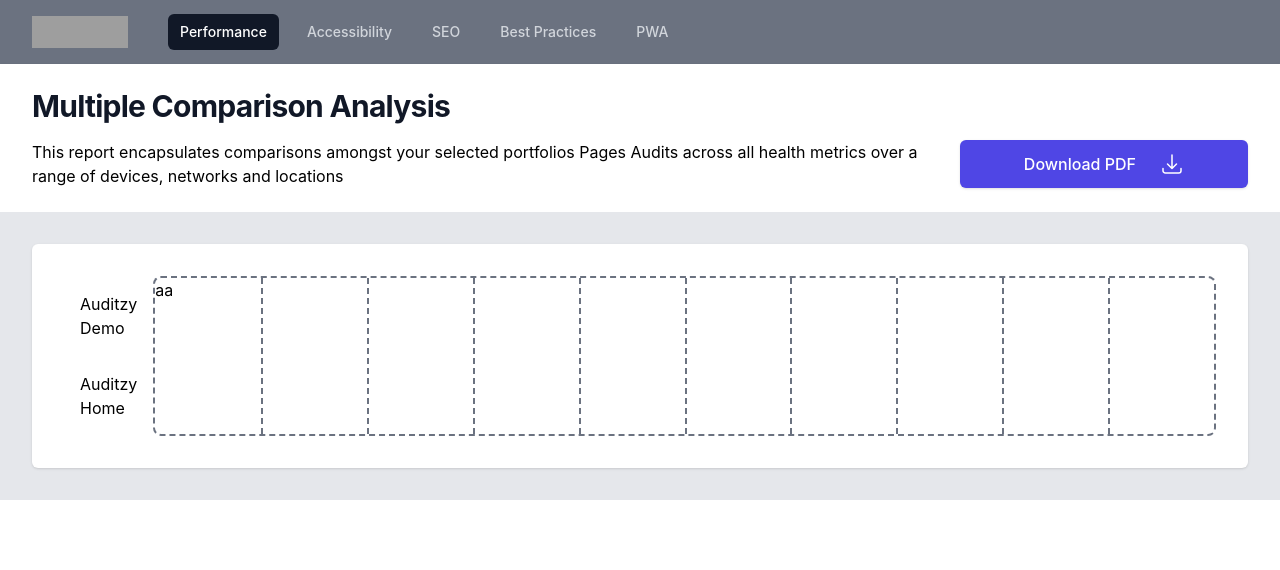
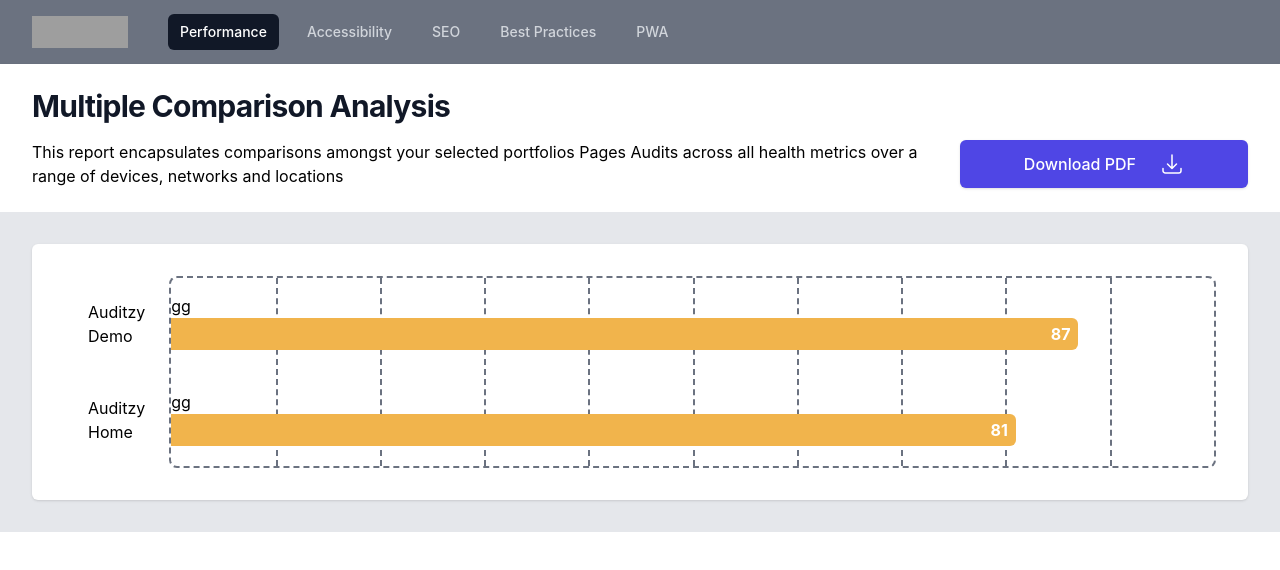
Before and after one commit to shashtag/stats-representation-with-pdf-download, a React (Create React App) app: page / in a window 1280 px wide. Shown: the top 570 px of the page. Built offline with nearby package versions, Linux system fonts and the light colour scheme; grey boxes are pictures that could not be loaded; the HTML template or start-up script is replaced by a standard one.

Commit message:
✨ add bars

```diff
--- a/src/Components/Hero.tsx
+++ b/src/Components/Hero.tsx
@@ -2,11 +2,12 @@ import { useState } from "react";
 import Nav from "./Nav";
 import Stats from "./StatsRep";
 import Header from "./Header";
-import formatData from "../UtilFunctions/formatData";
+import useFormatData from "../Hooks/useFormatData";
 
 export default function Hero() {
   const [page, setPage] = useState("Performance");
-  var { webPages } = formatData();
+  var { webPages, performances, accessibility, bestPractices, pwa, seo } =
+    useFormatData();
 
   return (
     <div className='min-h-full'>
@@ -14,7 +15,21 @@ export default function Hero() {
       <Header />
       <main className='bg-gray-200 mx-auto max-w-7xl p-8'>
         <div className='bg-white shadow rounded-md p-8'>
-          <Stats max={100} webPages={webPages} />
+          <Stats
+            max={100}
+            webPages={webPages}
+            barValues={
+              page === "Performance"
+                ? performances
+                : page === "Accessibility"
+                ? accessibility
+                : page === "SEO"
+                ? seo
+                : page === "PWA"
+                ? pwa
+                : bestPractices
+            }
+          />
         </div>
       </main>
     </div>
--- a/src/Components/StatsRep.tsx
+++ b/src/Components/StatsRep.tsx
@@ -1,20 +1,24 @@
 import React from "react";
 
-type Props = { max: number; webPages: WebPageType[] };
+type Props = {
+  max: number;
+  webPages: WebPageType[];
+  barValues: BarValueType[] | null;
+};
 
-const StatsRep = ({ max, webPages }: Props) => {
+const StatsRep = ({ max, webPages, barValues }: Props) => {
   return (
-    <div className='grid  grid-cols-stats '>
+    <div className='grid grid-cols-stats '>
       <div>
         {webPages.map((webPage: WebPageType) => (
-          <div key={webPage.pageName} className='p-4 '>
+          <div key={webPage.pageName} className='p-6'>
             <div>{webPage.portfolioName}</div>
             <div>{webPage.pageName}</div>
           </div>
         ))}
       </div>
       <div className=' relative rounded-lg border-2 border-dashed border-gray-500 border-collapse'>
-        <div className='grid grid-cols-10 h-full w-full absolute '>
+        <div className='z-0 grid grid-cols-10 h-full w-full absolute '>
           <div></div>
           <div className='border-l-2 border-dashed border-gray-500 '></div>
           <div className='border-l-2 border-dashed border-gray-500 '></div>
@@ -26,7 +30,32 @@ const StatsRep = ({ max, webPages }: Props) => {
           <div className='border-l-2 border-dashed border-gray-500 '></div>
           <div className='border-l-2 border-dashed border-gray-500 '></div>
         </div>
-        aa
+        <div className='absolute w-full h-full -top-6 '>
+          {barValues?.map((value) => {
+            let percent = (value.value * 100) / max;
+
+            return (
+              <div className='my-10 ' key={value.id}>
+                <div>gg</div>
+                <div
+                  style={{
+                    width: `${percent}%`,
+                    background:
+                      percent >= 90
+                        ? "#1D893E"
+                        : percent >= 80
+                        ? "#F1B44C"
+                        : "#EB201F",
+                  }}
+                  className='rounded-r-md h-8 flex align-middle justify-end'>
+                  <div className='flex mx-2 mt-1 text-white font-bold'>
+                    {value.display}
+                  </div>
+                </div>
+              </div>
+            );
+          })}
+        </div>
       </div>
     </div>
   );
--- a/src/Data/apiData.js
+++ b/src/Data/apiData.js
@@ -1,6 +1,7 @@
 const apiData = [
   {
     portfolioName: "Auditzy",
+    page: "63206cb21824eed48c08ccaa",
     pageName: "Demo",
     performance: 87,
     accessibility: 91,
@@ -25,6 +26,7 @@ const apiData = [
   },
   {
     portfolioName: "Auditzy",
+    page: "63206ac41824eed48c08c8d8",
     pageName: "Home",
     performance: 81,
     accessibility: 96,
--- /dev/null
+++ b/src/Hooks/useFormatData.tsx
@@ -0,0 +1,51 @@
+import { useEffect, useRef, useState } from "react";
+import apiData from "../Data/apiData";
+
+const useFormatData = () => {
+  const firstMount = useRef(true);
+
+  const [performances, setPerformances] = useState<BarValueType[]>([]);
+  const [accessibility, setAccessibility] = useState<BarValueType[]>([]);
+  const [seo, setSeo] = useState<BarValueType[]>([]);
+  const [pwa, setPwa] = useState<BarValueType[]>([]);
+  const [bestPractices, setBestPractices] = useState<BarValueType[]>([]);
+  const [webPages, setWebPages] = useState<WebPageType[]>([]);
+
+  useEffect(() => {
+    if (firstMount.current) {
+      firstMount.current = false;
+      for (let x of apiData) {
+        setWebPages((prev) => [
+          ...prev,
+          { id: x.page, portfolioName: x.portfolioName, pageName: x.pageName },
+        ]);
+        setPerformances((prev) => [
+          ...prev,
+          { id: x.page, value: x.performance, display: x.performance },
+        ]);
+        setAccessibility((prev) => [
+          ...prev,
+          { id: x.page, value: x.accessibility, display: x.accessibility },
+        ]);
+        setPwa((prev) => [
+          ...prev,
+          { id: x.page, value: x.pwa, display: x.pwa },
+        ]);
+        setSeo((prev) => [
+          ...prev,
+          { id: x.page, value: x.seo, display: x.seo },
+        ]);
+        setBestPractices((prev) => [
+          ...prev,
+          { id: x.page, value: x.bestPractices, display: x.bestPractices },
+        ]);
+      }
+    }
+
+    return () => {};
+  }, []);
+
+  return { webPages, performances, accessibility, seo, pwa, bestPractices };
+};
+
+export default useFormatData;
--- a/src/UtilFunctions/formatData.tsx
+++ /dev/null
@@ -1,14 +0,0 @@
-import apiData from "../Data/apiData";
-
-const useFormatData = () => {
-  const performance = [];
-  const webPages: WebPageType[] = [];
-
-  for (let x of apiData) {
-    webPages.push({ portfolioName: x.portfolioName, pageName: x.pageName });
-  }
-
-  return { webPages };
-};
-
-export default useFormatData;
```
Also changed, not shown: src/global.d.ts (+7 -0 lines).
